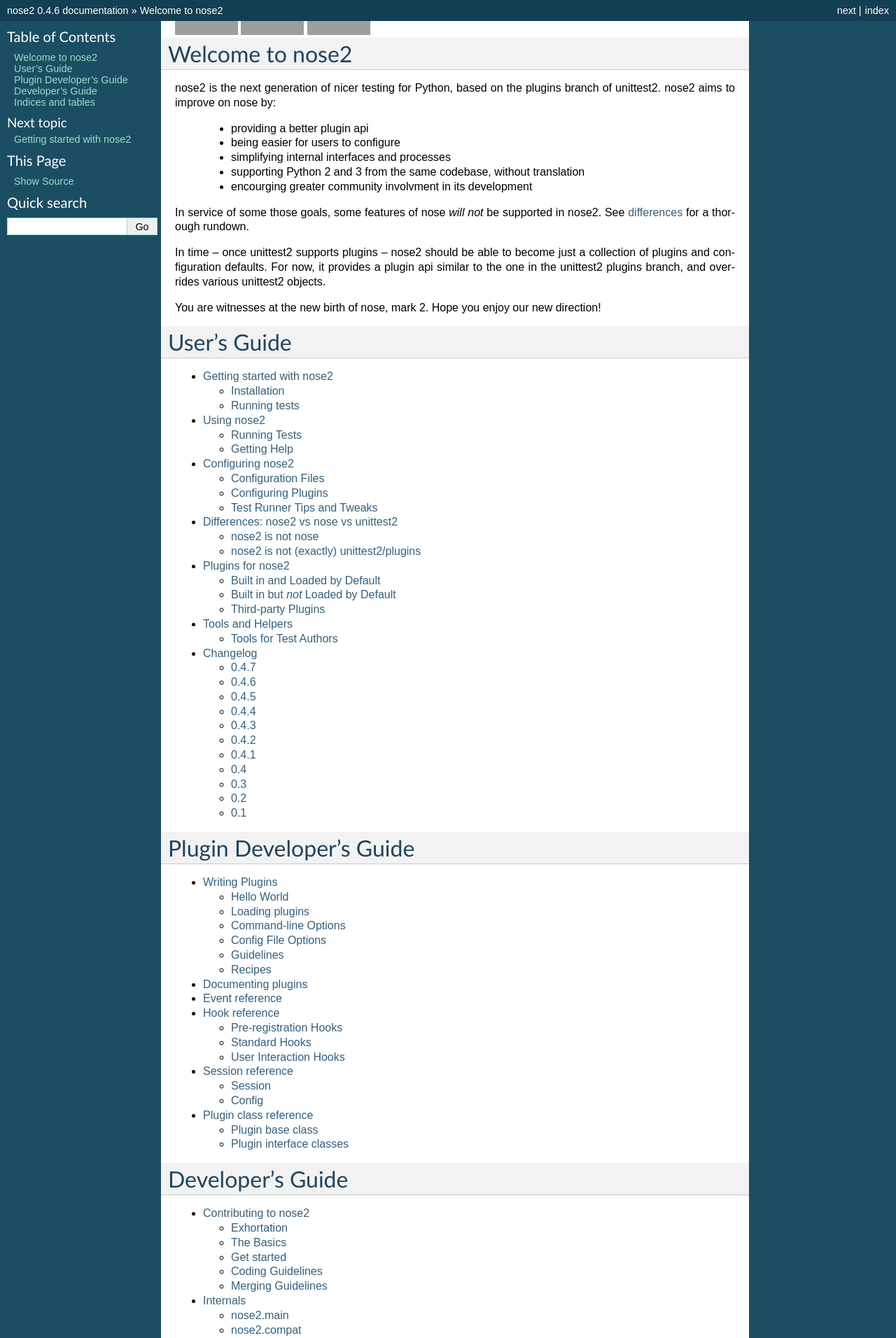
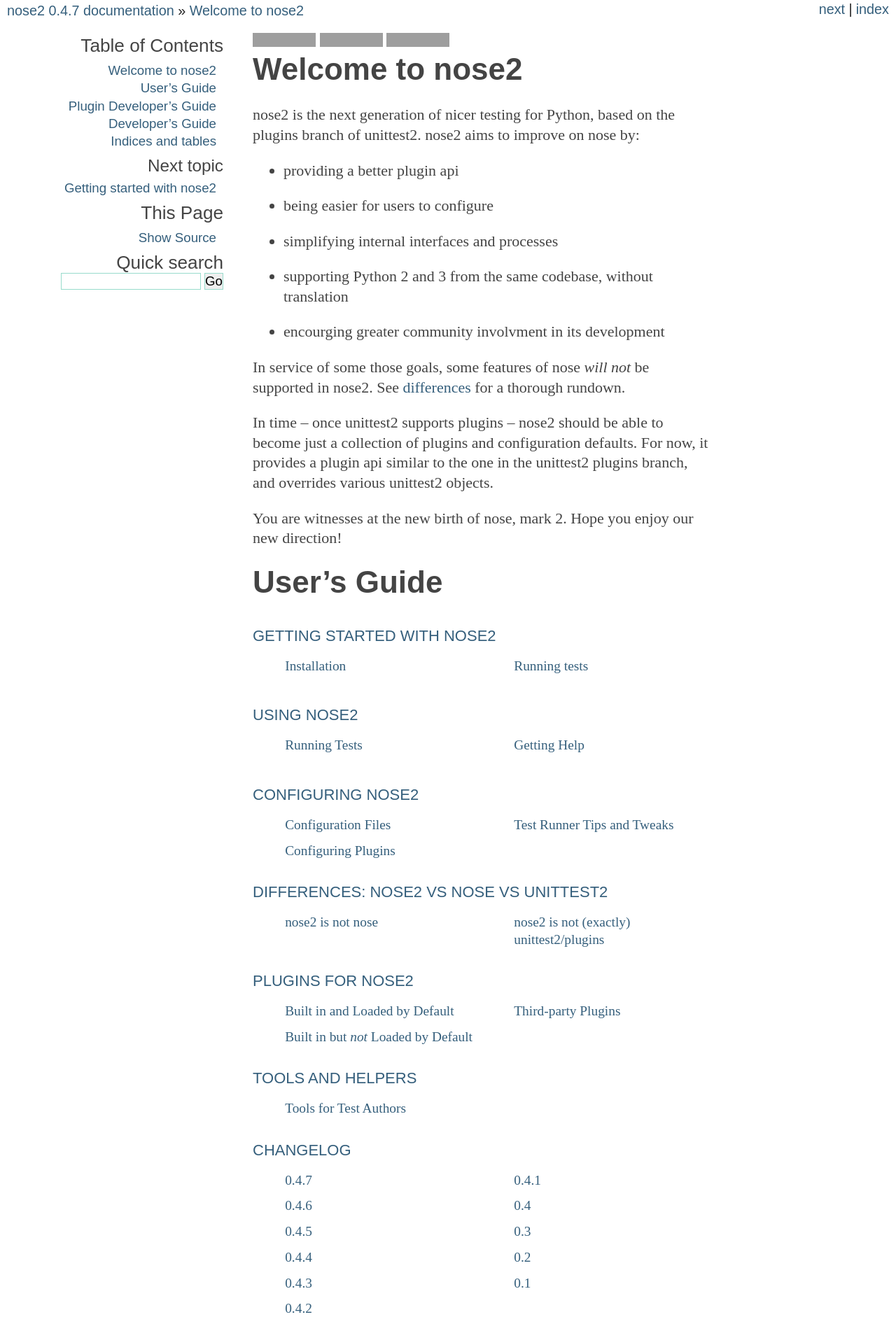
Before and after one commit to nose-devs/nose2, a Sphinx documentation site: the page built from docs/index.rst, in a window 1280 px wide. Shown: the top 1912 px of the page at 70% size. Built offline with Sphinx 7.4.7, drawn with Linux system fonts in a browser that asks for light colours; some web fonts are replaced; some of the changed text lies outside the part shown; grey boxes are pictures that could not be loaded.

Commit message:
Set doc theme

```diff
--- a/docs/conf.py
+++ b/docs/conf.py
@@ -51,7 +51,7 @@
 # The short X.Y version.
 version = '0.4'
 # The full version, including alpha/beta/rc tags.
-release = '0.4.6'
+release = '0.4.7'
 
 # The language for content autogenerated by Sphinx. Refer to documentation
 # for a list of supported languages.
@@ -92,7 +92,7 @@
 
 # The theme to use for HTML and HTML Help pages.  See the documentation for
 # a list of builtin themes.
-html_theme = 'default'
+html_theme = 'theme'
 
 # Theme options are theme-specific and customize the look and feel of a theme
 # further.  For a list of options available for each theme, see the
@@ -100,7 +100,7 @@
 #html_theme_options = {}
 
 # Add any paths that contain custom themes here, relative to this directory.
-html_theme_path = ['_themes']
+html_theme_path = ['.']
 
 # The name for this set of Sphinx documents.  If None, it defaults to
 # "<project> v<release> documentation".
```
